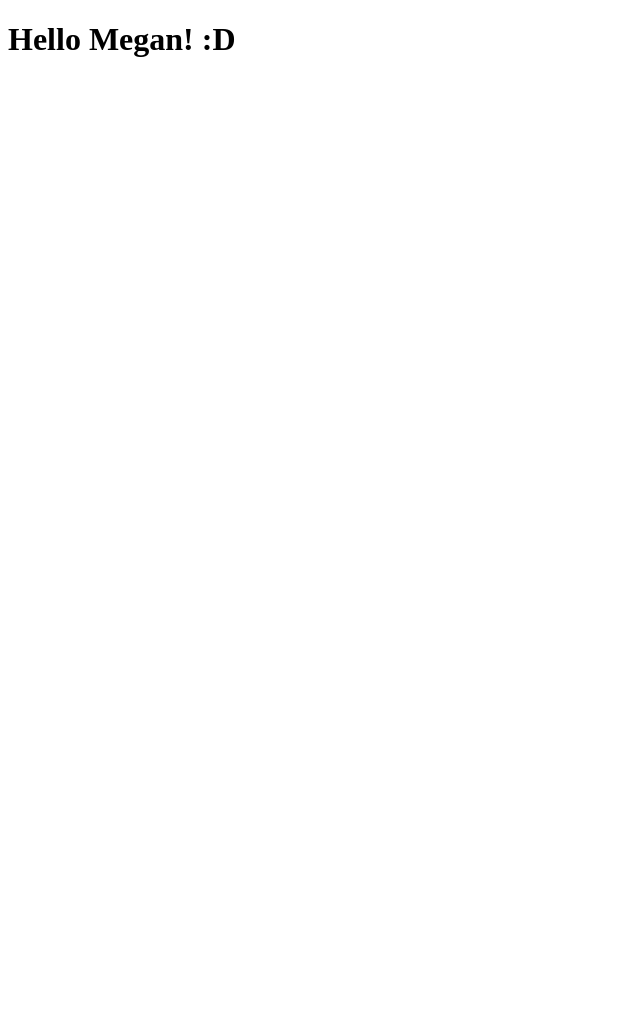
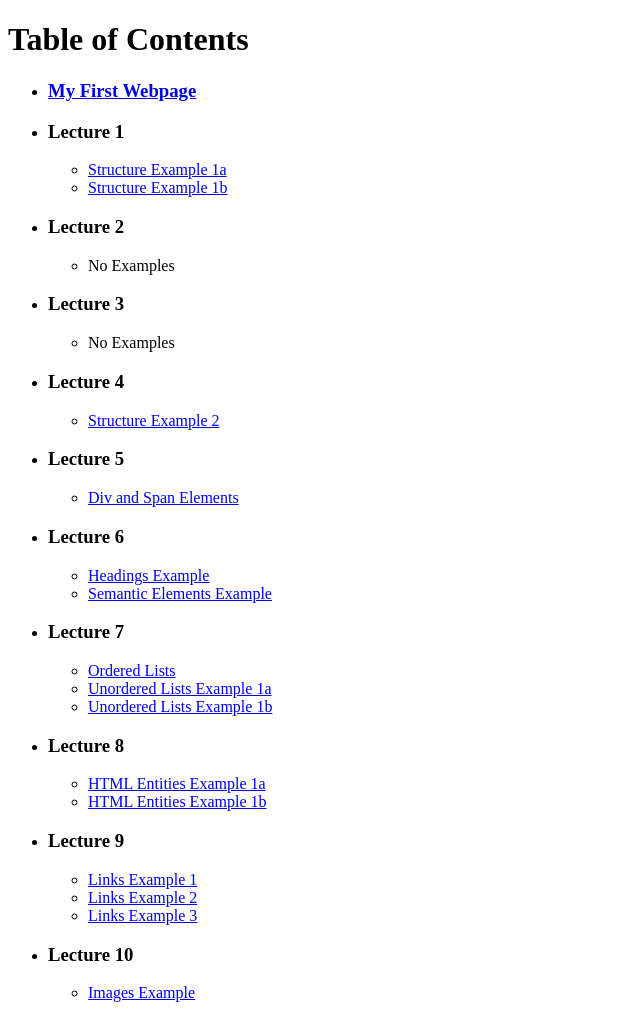
Before and after one commit to SaltyCola/Coursera-WebDevClasses, a plain HTML site: page site/index.html in a window 1280 px wide. Shown: the whole page, without its empty margins (0-640 px from the left). Before the commit the page ends 800 px from the top, so only its background shows below. Drawn offline with Linux system fonts and the light colour scheme.

Commit message:
4/8/16 1:29pm

```diff
--- a/site/index.html
+++ b/site/index.html
@@ -1,9 +1,154 @@
 <!DOCTYPE html>
+
 <html>
 <head>
-    <title>Hello World!</title>
+    <meta charset="utf-8" />
+    <title>Table of Contents</title>
 </head>
 <body>
-    <h1>Hello Megan! :D</h1>
+    <h1>Table of Contents</h1>
+    <ul>
+        <li>
+            <h3><a href="First-Page.html" title="First-Page.html">My First Webpage</a></h3>
+        </li>
+        <li>
+            <h3>Lecture 1</h3>
+            <ul>
+                <li>
+                    <a href="Examples\Lecture01\structure-only-before.html"
+                       title="structure-only-before.html">
+                        Structure Example 1a
+                    </a>
+                </li>
+                <li>
+                    <a href="Examples\Lecture01\structure-only-after.html"
+                       title="structure-only-after.html">
+                        Structure Example 1b
+                    </a>
+                </li>
+            </ul>
+        </li>
+        <li>
+            <h3>Lecture 2</h3>
+            <ul><li><a>No Examples</a></li></ul>
+        </li>
+        <li>
+            <h3>Lecture 3</h3>
+            <ul><li><a>No Examples</a></li></ul>
+        </li>
+        <li>
+            <h3>Lecture 4</h3>
+            <ul>
+                <li>
+                    <a href="Examples\Lecture04\doc-structure-before.html"
+                       title="doc-structure-before.html">
+                        Structure Example 2
+                    </a>
+                </li>
+            </ul>
+        </li>
+        <li>
+            <h3>Lecture 5</h3>
+            <ul>
+                <li>
+                    <a href="Examples\Lecture05\div-and-span.html"
+                       title="div-and-span.html">
+                        Div and Span Elements
+                    </a>
+                </li>
+            </ul>
+        </li>
+        <li>
+            <h3>Lecture 6</h3>
+            <ul>
+                <li>
+                    <a href="Examples\Lecture06\headings.html"
+                       title="headings.html">
+                        Headings Example
+                    </a>
+                </li>
+                <li>
+                    <a href="Examples\Lecture06\semantic-elements.html"
+                       title="semantic-elements.html">
+                        Semantic Elements Example
+                    </a>
+                </li>
+            </ul>
+        </li>
+        <li>
+            <h3>Lecture 7</h3>
+            <ul>
+                <li>
+                    <a href="Examples\Lecture07\ordered-lists.html"
+                       title="ordered-lists.html">
+                        Ordered Lists
+                    </a>
+                </li>
+                <li>
+                    <a href="Examples\Lecture07\unordered-lists-before.html"
+                       title="unordered-lists-before.html">
+                        Unordered Lists Example 1a
+                    </a>
+                </li>
+                <li>
+                    <a href="Examples\Lecture07\unordered-lists-after.html"
+                       title="unordered-lists-after.html">
+                        Unordered Lists Example 1b
+                    </a>
+                </li>
+            </ul>
+        </li>
+        <li>
+            <h3>Lecture 8</h3>
+            <ul>
+                <li>
+                    <a href="Examples\Lecture08\html-entities-before.html"
+                       title="html-entities-before.html">
+                        HTML Entities Example 1a
+                    </a>
+                </li>
+                <li>
+                    <a href="Examples\Lecture08\html-entities-after.html"
+                       title="html-entities-after.html">
+                        HTML Entities Example 1b
+                    </a>
+                </li>
+            </ul>
+        </li>
+        <li>
+            <h3>Lecture 9</h3>
+            <ul>
+                <li>
+                    <a href="Examples\Lecture09\links-internal.html"
+                       title="links-internal.html">
+                        Links Example 1
+                    </a>
+                </li>
+                <li>
+                    <a href="Examples\Lecture09\links-external.html"
+                       title="links-external.html">
+                        Links Example 2
+                    </a>
+                </li>
+                <li>
+                    <a href="Examples\Lecture09\links-same-page.html"
+                       title="links-same-page.html">
+                        Links Example 3
+                    </a>
+                </li>
+            </ul>
+        </li>
+        <li>
+            <h3>Lecture 10</h3>
+            <ul>
+                <li>
+                    <a href="Examples\Lecture10\images.html"
+                       title="images.html">
+                        Images Example
+                    </a>
+                </li>
+            </ul>
+        </li>
+    </ul>
 </body>
 </html>
```
Also changed, not shown: Table of Contents.html (deleted, +0 -16 lines), site/Examples/Lecture10/images.html (renamed from Examples/Lecture10/images.html, +1 -1 lines), site/First-Page.html (added, +9 -0 lines), site/Examples/Lecture01/structure-only-after.html (renamed from Examples/Lecture01/structure-only-after.html), site/Examples/Lecture01/structure-only-before.html (renamed from Examples/Lecture01/structure-only-before.html), site/Examples/Lecture04/doc-structure-before.html (renamed from Examples/Lecture04/doc-structure-before.html), site/Examples/Lecture05/div-and-span.html (renamed from Examples/Lecture05/div-and-span.html), site/Examples/Lecture06/headings.html (renamed from Examples/Lecture06/headings.html), site/Examples/Lecture06/semantic-elements.html (renamed from Examples/Lecture06/semantic-elements.html), site/Examples/Lecture07/ordered-lists.html (renamed from Examples/Lecture07/ordered-lists.html), site/Examples/Lecture07/unordered-lists-after.html (renamed from Examples/Lecture07/unordered-lists-after.html), site/Examples/Lecture07/unordered-lists-before.html (renamed from Examples/Lecture07/unordered-lists-before.html), site/Examples/Lecture08/html-entities-after.html (renamed from Examples/Lecture08/html-entities-after.html), site/Examples/Lecture08/html-entities-before.html (renamed from Examples/Lecture08/html-entities-before.html), 5 more files.
